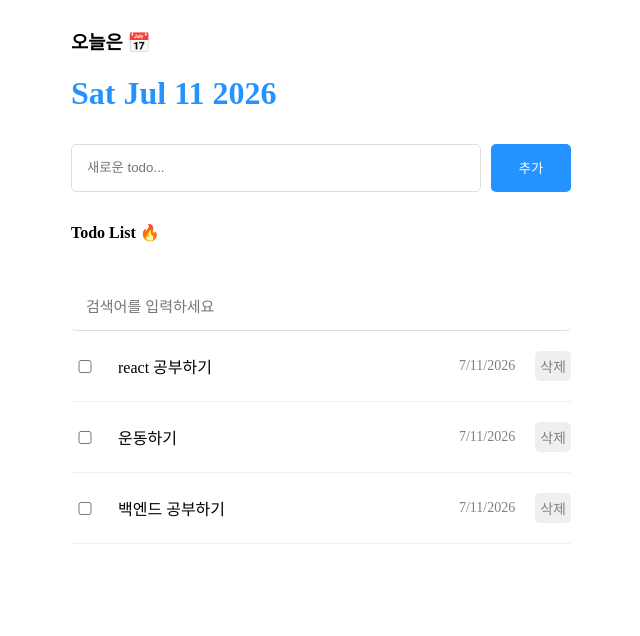
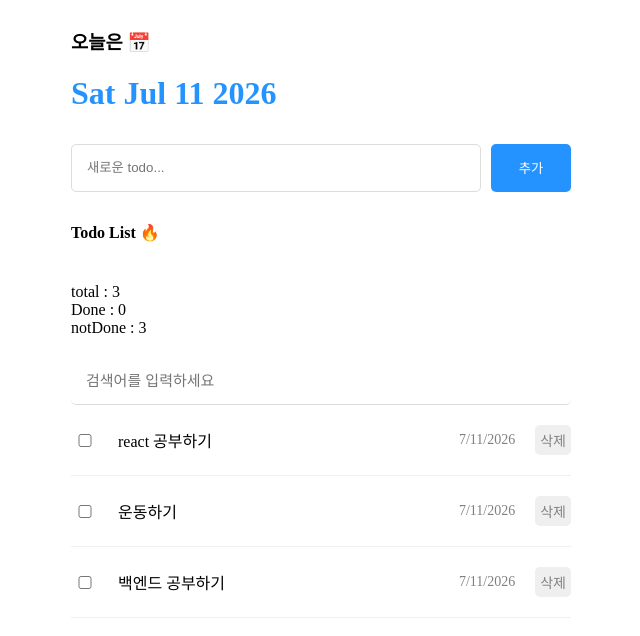
Before and after one commit to hxx-dev/todo-list, a React (Vite) app: page / in a window 1280 px wide. Shown: the top 636 px of the page, without its empty margins (319-959 px from the left). Built offline with nearby package versions, Linux system fonts and the light colour scheme.

Commit message:
:sparkles:Feat: 리스트 목록 카운팅 기능 추가

```diff
--- a/src/components/List.jsx
+++ b/src/components/List.jsx
@@ -1,6 +1,6 @@
 import styled from "styled-components";
 import ListItem from "./ListItem";
-import { useState } from "react";
+import { useState, useMemo } from "react";
 
 const Container = styled.div`
   display: flex;
@@ -29,6 +29,19 @@ const ListContainer = styled.div`
 function List({ todos, onUpdate, onDelete }) {
   const [search, setSearch] = useState("");
 
+  const { totalCount, doneCount, notDoneCount } = useMemo(() => {
+    const totalCount = todos.length;
+    const doneCount = todos.filter((todo) => todo.isDone).length;
+    const notDoneCount = totalCount - doneCount;
+    //useMemo로 최적화
+    //deps가 변경될 때만 콜백함수 실행
+    return {
+      totalCount,
+      doneCount,
+      notDoneCount,
+    };
+  }, [todos]);
+
   const handleChangeSearch = (e) => {
     setSearch(e.target.value);
   };
@@ -45,6 +58,11 @@ function List({ todos, onUpdate, onDelete }) {
   return (
     <Container>
       <h4>Todo List 🔥</h4>
+      <div>
+        <div>total : {totalCount}</div>
+        <div>Done : {doneCount}</div>
+        <div>notDone : {notDoneCount}</div>
+      </div>
       <SearchInput
         value={search}
         onChange={handleChangeSearch}
```
